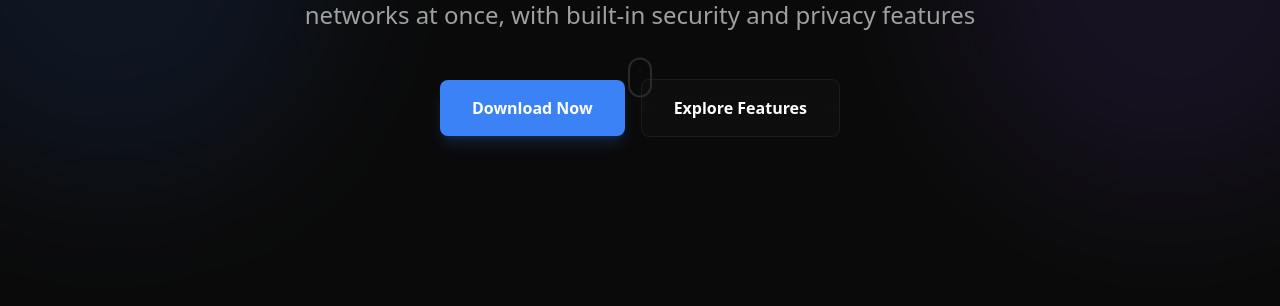
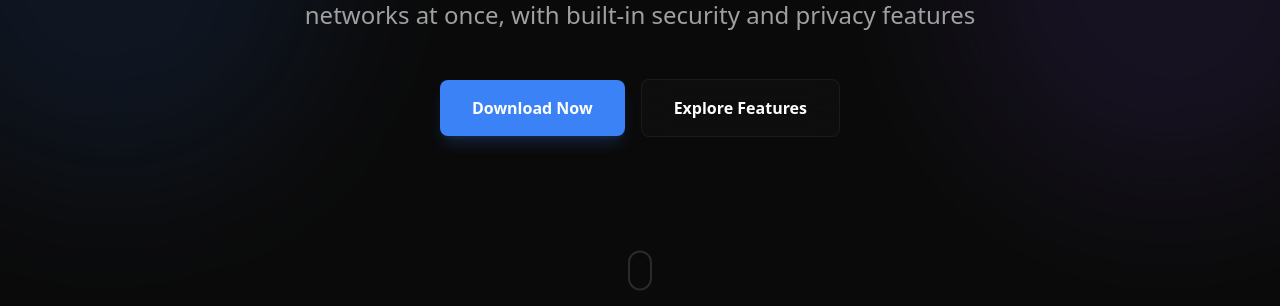
Before and after one commit to tunnels-is/web, a React (Vite) app: page / in a window 1280 px wide. Shown: the part 494-800 px from the top of the page. Built offline with nearby package versions, Linux system fonts and the light colour scheme.

Commit message:
repositioning the scroll indicator

```diff
--- a/src/pages/Home.jsx
+++ b/src/pages/Home.jsx
@@ -108,12 +108,14 @@
             </motion.a>
           </motion.div>
 
+        </div>
+
         {/* Scroll Indicator */}
         <motion.div
           initial={{ opacity: 0 }}
           animate={{ opacity: 1 }}
           transition={{ delay: 1, duration: 1 }}
-            className="absolute bottom-10 left-1/2 transform -translate-x-1/2"
+          className="absolute bottom-20 left-1/2 transform -translate-x-1/2"
         >
           <motion.div
             animate={{ y: [0, 10, 0] }}
@@ -127,7 +129,6 @@
             />
           </motion.div>
         </motion.div>
-        </div>
       </section>
 
       {/* Features Section */}
```
Lines whose indentation alone changed are shown as unchanged.
